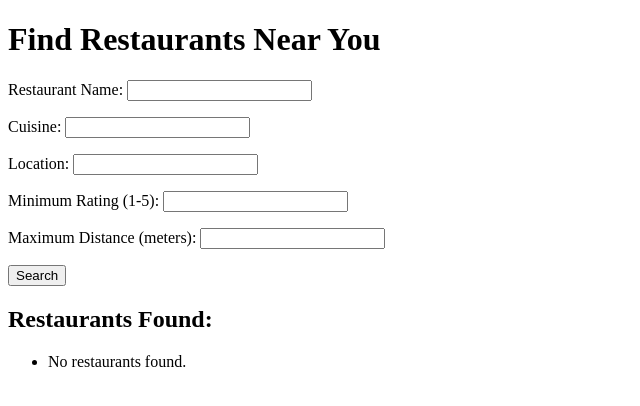
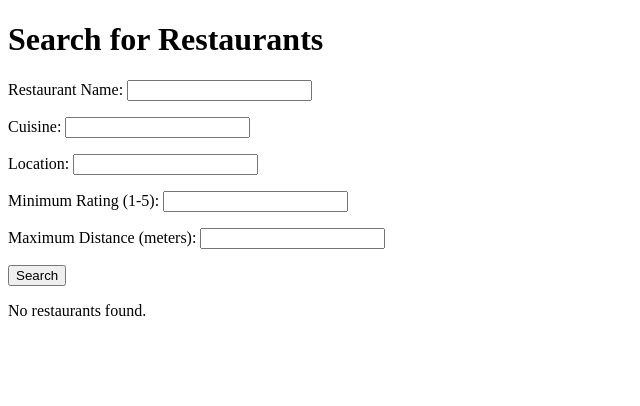
Before and after one commit to skilgore7/cs2340-project1-group11, a Django app: page /search/ in a window 1280 px wide. Shown: the top 406 px of the page, without its empty margins (0-640 px from the left). Run offline with Django 5.2, Linux system fonts and the light colour scheme.

Commit message:
fixing issues with searching

```diff
--- a/FoodFinder/settings.py
+++ b/FoodFinder/settings.py
@@ -58,7 +58,7 @@ ROOT_URLCONF = 'FoodFinder.urls'
 TEMPLATES = [
     {
         'BACKEND': 'django.template.backends.django.DjangoTemplates',
-        'DIRS': [],
+        'DIRS': [os.path.join(BASE_DIR, 'search', 'templates')],
         'APP_DIRS': True,
         'OPTIONS': {
             'context_processors': [
--- a/search/templates/search/search.html
+++ b/search/templates/search/search.html
@@ -1,29 +1,36 @@
 <!-- search/templates/search/search.html -->
-
 <!DOCTYPE html>
-<html lang="en-US">
+<html lang="en">
 <head>
-    <title>Search Restaurants</title>
+    <meta charset="UTF-8">
+    <meta name="viewport" content="width=device-width, initial-scale=1.0">
+    <title>Restaurant Search</title>
 </head>
 <body>
-    <h1>Find Restaurants Near You</h1>
-    <form method="POST">
+    <h1>Search for Restaurants</h1>
+    <form method="post" action="{% url 'search_restaurants' %}">
         {% csrf_token %}
         {{ form.as_p }}
         <button type="submit">Search</button>
     </form>
 
-    <h2>Restaurants Found:</h2>
+    {% if error %}
+        <p style="color: red;">{{ error }}</p>
+    {% endif %}
+
+    {% if restaurants %}
+        <h2>Search Results</h2>
         <ul>
             {% for restaurant in restaurants %}
                 <li>
-                <strong>{{ restaurant.name }}</strong> - {{ restaurant.vicinity }}<br>
+                    <strong>{{ restaurant.name }}</strong><br>
                     Rating: {{ restaurant.rating }}<br>
-                Distance: {{ restaurant.distance }} meters (if applicable)
+                    Address: {{ restaurant.vicinity }}<br>
                 </li>
-        {% empty %}
-            <li>No restaurants found.</li>
             {% endfor %}
         </ul>
+    {% else %}
+        <p>No restaurants found.</p>
+    {% endif %}
 </body>
 </html>
--- a/search/views.py
+++ b/search/views.py
@@ -1,79 +1,72 @@
-
-# search/views.py
-
+from django.shortcuts import render
 import requests
-from django.shortcuts import render
-from django.conf import settings
 from .forms import SearchForm
-from geopy.distance import geodesic
-
-# Function to calculate distance between two locations
-def calculate_distance(user_location, restaurant_location):
-    return geodesic(user_location, restaurant_location).meters
 
 def search_restaurants(request):
-    form = SearchForm()
-    restaurants = []
+    google_api_key = "AIzaSyA-gA_urq6wnjISp4aHa2IOhHJTu1my-EM"  # Replace with your actual API key
+    form = SearchForm(request.POST or None)
 
-    if request.method == 'POST':
-        form = SearchForm(request.POST)
-        if form.is_valid():
-            # Get form data
-            name = form.cleaned_data.get('name', '')
-            cuisine = form.cleaned_data.get('cuisine', '')
-            location = form.cleaned_data['location']
-            min_rating = form.cleaned_data.get('min_rating', 0)
-            max_distance = form.cleaned_data.get('max_distance', 5000)  # Default 5000 meters
+    if request.method == 'POST' and form.is_valid():
+        # Get the search inputs from the form
+        name = form.cleaned_data.get('name')
+        cuisine = form.cleaned_data.get('cuisine')
+        location = form.cleaned_data.get('location')
 
-            # Get latitude and longitude from location (using Google Geocoding API)
-            google_api_key = settings.GOOGLE_API_KEY
+        # Default values for latitude and longitude (if no location is provided)
+        latitude, longitude = None, None
+
+        # If location is provided, use Geocoding API to get coordinates
+        if location:
             geocode_url = "https://maps.googleapis.com/maps/api/geocode/json"
-
             geocode_params = {
                 'address': location,
                 'key': google_api_key
             }
-            # After making the API request:
-            geocode_response = requests.get(geocode_url, params=geocode_params)
-            print(geocode_response.status_code)  # Should return 200 if successful
-            print(geocode_response.json())  # Print the API response to check for any errors
-
             geocode_response = requests.get(geocode_url, params=geocode_params)
             geocode_data = geocode_response.json()
 
-            if geocode_data['results']:
-                lat_lng = geocode_data['results'][0]['geometry']['location']
-                latitude = lat_lng['lat']
-                longitude = lat_lng['lng']
+            # Debugging: Print the Geocoding API response
+            print("Geocoding API Response:", geocode_data)
 
-                # Search restaurants using Google Places API
-                places_url = "https://maps.googleapis.com/maps/api/place/nearbysearch/json"
-                places_params = {
-                    'location': f"{latitude},{longitude}",
-                    'radius': max_distance,
-                    'type': 'restaurant',
-                    'keyword': f"{name} {cuisine}",
-                    'key': google_api_key
-                }
+            status = geocode_data.get('status')
+            if status == 'OK' and geocode_data.get('results'):
+                location_data = geocode_data['results'][0]['geometry']['location']
+                latitude = location_data['lat']
+                longitude = location_data['lng']
+            else:
+                # Extract and display the error message from the Geocoding API response
+                error_message = geocode_data.get('error_message', 'Invalid location or address not found')
+                return render(request, 'search/search.html', {'form': form, 'error': error_message})
 
-                places_response = requests.get(places_url, params=places_params)
-                places_data = places_response.json()
+        # Default to the center of Atlanta if no location provided
+        if not latitude or not longitude:
+            # Latitude and longitude for the center of Atlanta
+            latitude, longitude = 33.7490, -84.3880  # Atlanta coordinates
 
-                restaurants = places_data.get('results', [])
+        # Places API Request (Dynamically constructed)
+        places_url = "https://maps.googleapis.com/maps/api/place/nearbysearch/json"
+        places_params = {
+            'location': f"{latitude},{longitude}",
+            'radius': 5000,  # Search within 5km by default
+            'type': 'restaurant',
+            'key': google_api_key
+        }
 
-                if places_data.get('results'):
-                    restaurants = places_data['results']
+        # Optional search filters: name and cuisine
+        if name:
+            places_params['keyword'] = name  # Filter by restaurant name
+        if cuisine:
+            places_params['keyword'] = cuisine  # Filter by cuisine type (e.g., "Italian")
 
-                    # Filter by rating
-                    restaurants = [r for r in restaurants if r.get('rating', 0) >= min_rating]
+        # Make the Places API request
+        places_response = requests.get(places_url, params=places_params)
+        places_data = places_response.json()
 
-                    # Calculate distance from user location
-                    for restaurant in restaurants:
-                        restaurant_location = (
-                            restaurant['geometry']['location']['lat'],
-                            restaurant['geometry']['location']['lng']
-                        )
-                        user_location = (latitude, longitude)
-                        restaurant['distance'] = calculate_distance(user_location, restaurant_location)
+        # Get the list of restaurants
+        restaurants = places_data.get('results', [])
 
-    return render(request, 'search/search.html', {'form': form, 'restaurants': restaurants})
+        # Pass the results to the template
+        return render(request, 'search/search.html', {'form': form, 'restaurants': restaurants})
+
+    # Initial page load or invalid form submission
+    return render(request, 'search/search.html', {'form': form})
```
Lines whose indentation alone changed are shown as unchanged.
